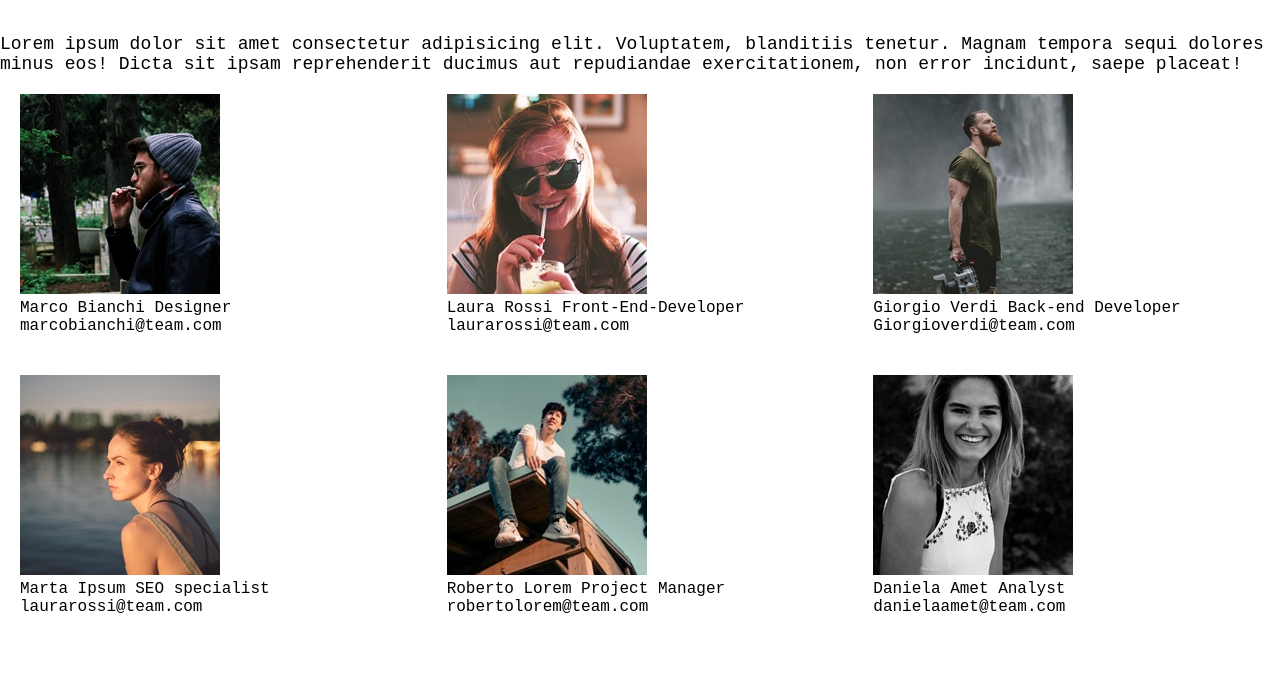
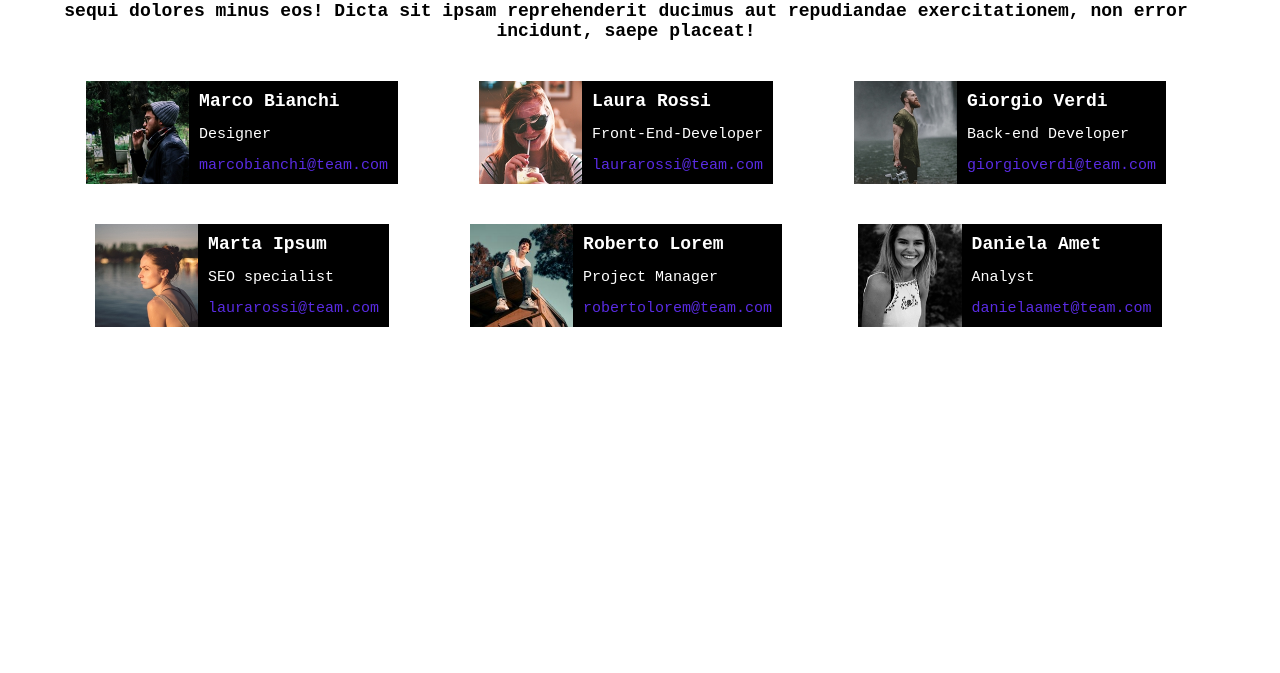
Before and after one commit to YilmazSedaghati/html-css-flex-cards, a plain HTML site: page index.html in a window 1280 px wide. Shown: the part 127-800 px from the top of the page. Drawn offline with Linux system fonts and the light colour scheme.

Commit message:
feat: finishing the site page

```diff
--- a/css/style.css
+++ b/css/style.css
@@ -5,26 +5,63 @@
     font-family: 'Courier New', Courier, monospace
 }
 
+.container{
+    width: 90%;
+    margin: 30px 50px;
+}
+
 .title{
     color: rgb(255, 0, 140);
     text-align: center;
     font-size: 36px;
-    margin: 50px auto;
+    margin: 30px auto;
+    font-weight: bolder;
 }
 
 .paragraph{
+    font-weight: bolder;
     font-size: 18px;
     color: black;
+    text-align: center;
+    margin-bottom: 20px;
 }
 
 .row{
     display: flex;
     flex-wrap: wrap;
+    justify-content: space-around;
 }
 
 .col{
-    width: calc(100% / 3);
-    justify-content: space-around;
-    align-items: column;
+    display: flex;
+    width: calc( 100% / 3 );
+    justify-content: center;
     padding: 20px;
 }
+
+.foto{
+    width: 30%;
+}
+
+.identità{
+    display: flex;
+    max-width: 90%;
+    justify-content: space-between;
+    flex-direction: column;
+    padding: 10px;
+    background-color: black;
+    color: white;
+}
+
+.nomen {
+    font-weight: bold;
+    font-size: 18px;
+}
+
+.text{
+    font-size: 15px;
+}
+
+.blue{
+    color: rgb(89, 43, 226);
+}
--- a/index.html
+++ b/index.html
@@ -10,18 +10,21 @@
 
 <body>
     <main>
+        <section class="container">
             <section class="title">
                 <h1>Meet Our Team</h1>
             </section>
             <div class="paragraph">
-            <p>Lorem ipsum dolor sit amet consectetur adipisicing elit. Voluptatem, blanditiis tenetur. Magnam tempora
-                sequi dolores minus eos! Dicta sit ipsam reprehenderit ducimus aut repudiandae exercitationem, non error
+                <p>Lorem ipsum dolor sit amet consectetur adipisicing elit. Voluptatem, blanditiis tenetur. Magnam
+                    tempora
+                    sequi dolores minus eos! Dicta sit ipsam reprehenderit ducimus aut repudiandae exercitationem, non
+                    error
                     incidunt, saepe placeat!</p>
             </div>
             <section class="row">
                 <div class="col">
                     <img class="foto" src="./img/male1.png" alt="marco">
-                <div class="contact">
+                    <div class="identità">
                         <span class="nomen">Marco Bianchi</span>
                         <span class="text">Designer</span>
                         <span class="text blue">marcobianchi@team.com</span>
@@ -37,9 +40,10 @@
                 </div>
                 <div class="col">
                     <img class="foto" src="./img/male2.png" alt="giorgio">
-                <div><span class="nomen">Giorgio Verdi</span>
+                    <div class="identità">
+                        <span class="nomen">Giorgio Verdi</span>
                         <span class="text">Back-end Developer</span>
-                    <span class="text blue">Giorgioverdi@team.com</span>
+                        <span class="text blue">giorgioverdi@team.com</span>
                     </div>
                 </div>
                 <div class="col">
@@ -67,6 +71,7 @@
                     </div>
                 </div>
             </section>
+        </section>
     </main>
 
 </body>
```
Lines whose indentation alone changed are shown as unchanged.
